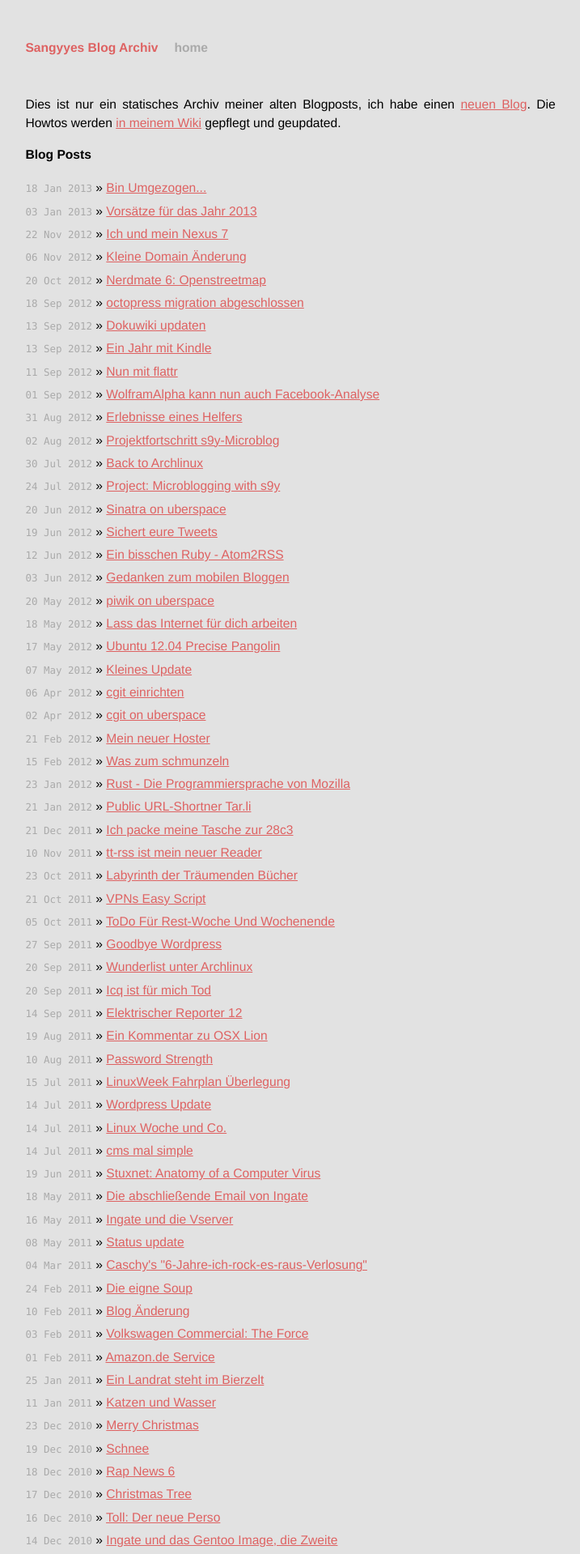
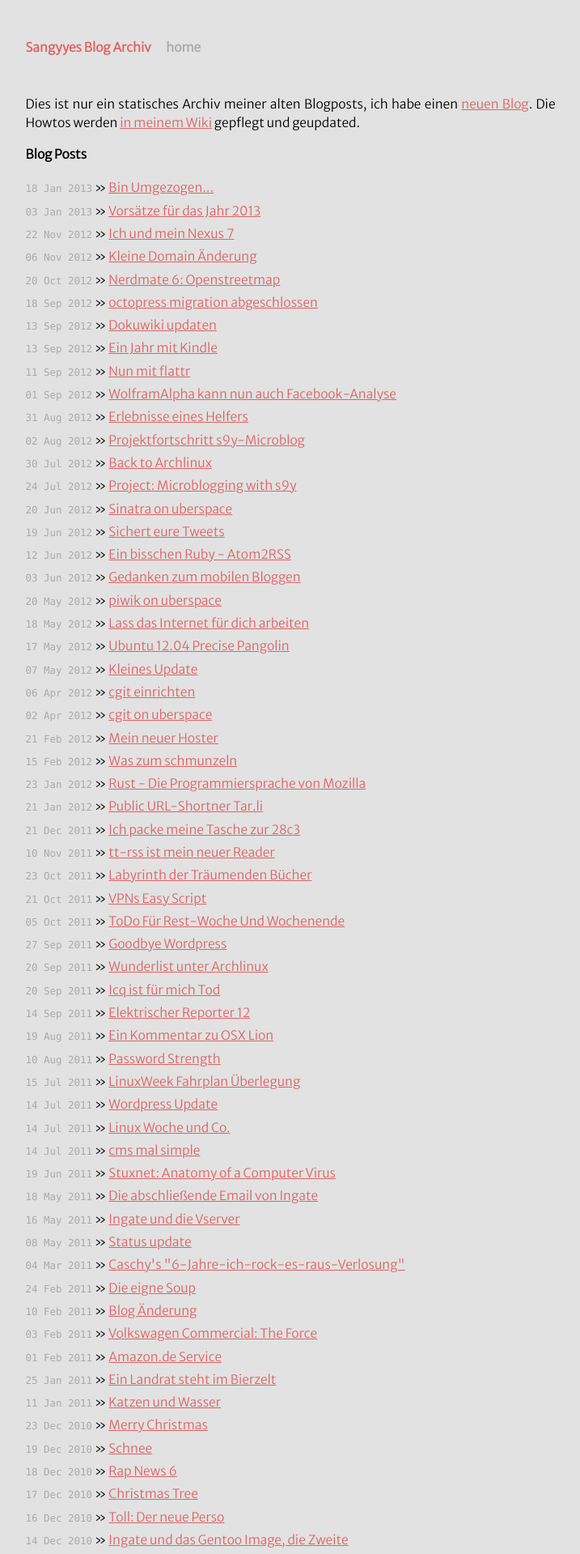
Before and after one commit to sangyye/archiveblog, a Jekyll site: the page built from index.html, in a window 1280 px wide. Shown: the top 1919 px of the page at 81% size, without its empty margins (281-998 px from the left). Built offline with Jekyll 4.4.1, drawn with Linux system fonts in a browser that asks for light colours; comment, search, counter and statistics services are not loaded.

Commit message:
Using new font

```diff
--- a/_layouts/default.html
+++ b/_layouts/default.html
@@ -11,6 +11,9 @@
 
         <!-- Custom CSS -->
         <link rel="stylesheet" href="{{ site.baseurl }}css/main.css">
+
+        <!-- Webfonts CSS -->
+        <link href='http://fonts.googleapis.com/css?family=Merriweather+Sans:300' rel='stylesheet' type='text/css'>
 
 	<!-- Piwik -->
 	<script type="text/javascript">
--- a/css/main.css
+++ b/css/main.css
@@ -14,7 +14,7 @@ html, body { height: 100%; }
 
 body {
   background-color: #e2e2e2;
-  font: 13.34px Helvetica, Arial, sans-serif;
+  font: 13.34px "Merriweather Sans", Arial, sans-serif;
   font-size: small;
   text-align: center;
 }
```
